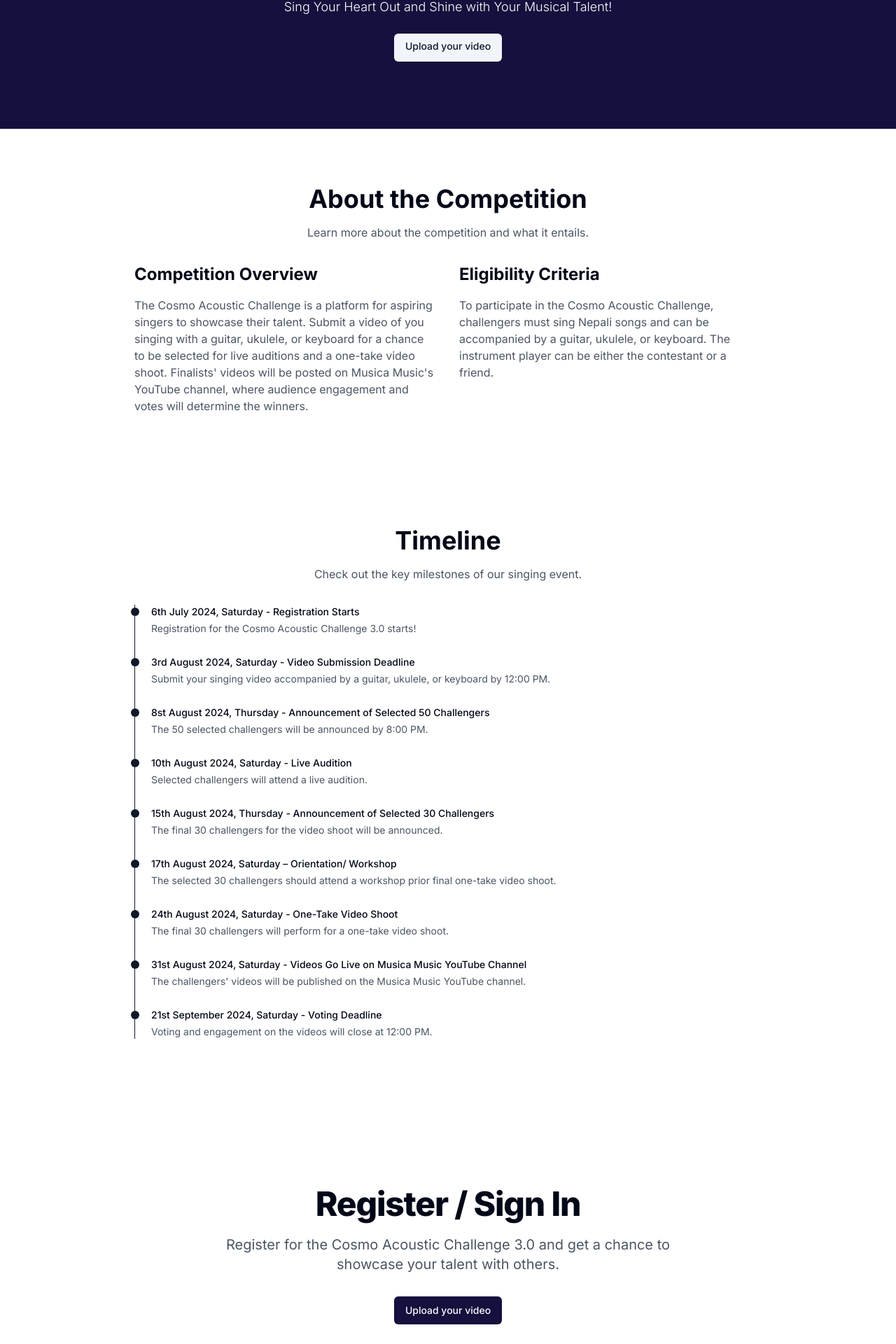
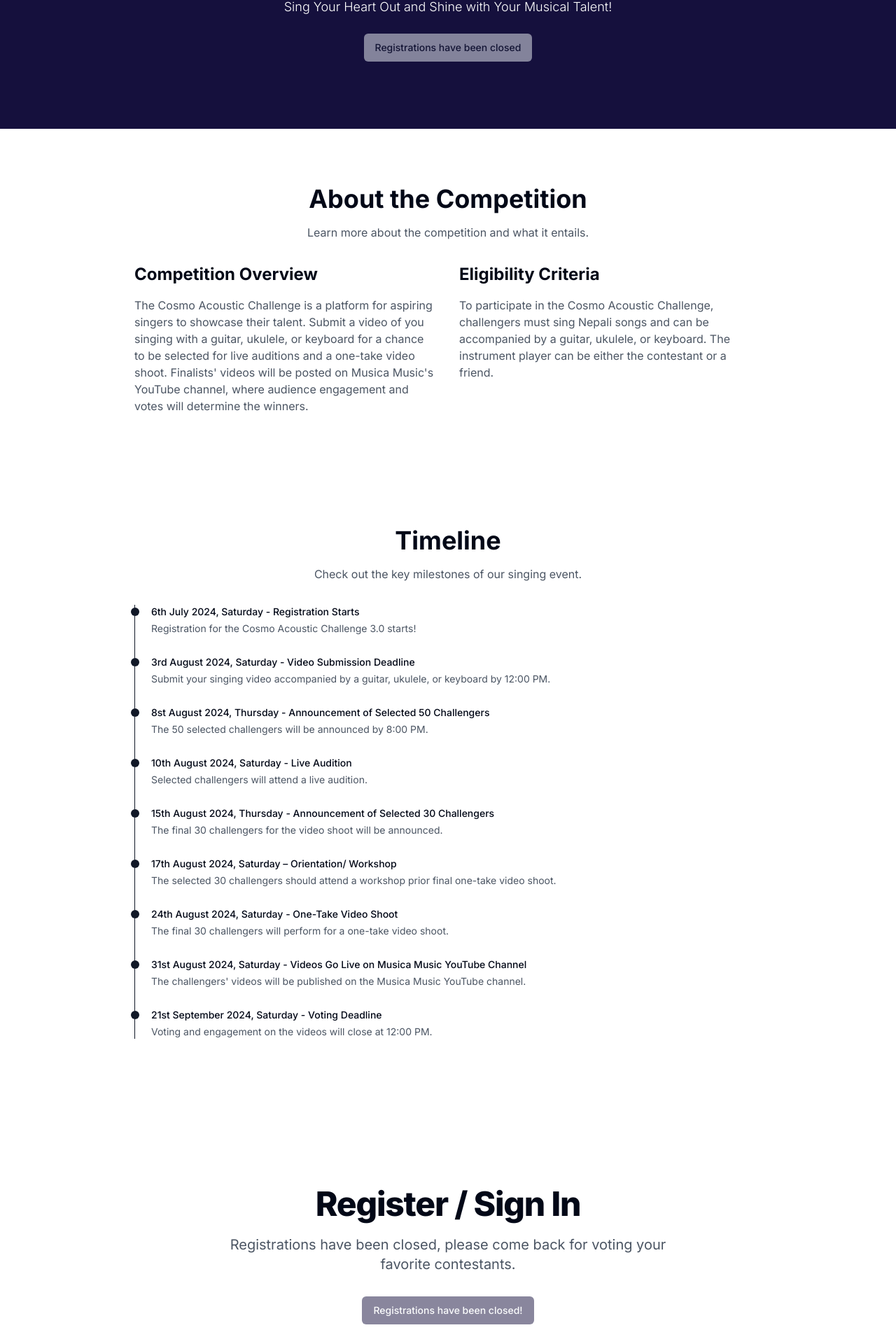
Before and after one commit to binamralamsal/singing-voting-app, a Next.js app: page / in a window 1280 px wide. Shown: the part 797-2717 px from the top of the page at 70% size. Built offline with nearby package versions, Linux system fonts and the light colour scheme; no server answers; the database is empty; sample sign-in values are in the browser's storage.

Commit message:
Registrations closed

```diff
--- a/src/app/(user)/page.tsx
+++ b/src/app/(user)/page.tsx
@@ -49,11 +49,7 @@ export default async function Home() {
           </p>
           <Button asChild className="mt-6 inline-block" variant="secondary">
             {session?.user ? (
-              <Button asChild>
-                <Link href="/profile/upload">
-                  {user?.fileURL ? "Edit" : "Upload"} your video
-                </Link>
-              </Button>
+              <Button disabled>Registrations have been closed</Button>
             ) : (
               <Link href="/#register">Register / Sign In</Link>
             )}
@@ -258,8 +254,8 @@ export default async function Home() {
               </div>
               <div className="mt-5 max-w-3xl">
                 <p className="text-xl text-gray-600">
-                  Register for the Cosmo Acoustic Challenge 3.0 and get a chance
-                  to showcase your talent with others.
+                  Registrations have been closed, please come back for voting
+                  your favorite contestants.
                 </p>
               </div>
               <div className="mt-8 gap-3 flex flex-wrap justify-center">
@@ -277,6 +273,7 @@ export default async function Home() {
                         variant="outline"
                         className="flex gap-1 w-full md:w-auto"
                         type="submit"
+                        disabled
                       >
                         <GoogleLogo className="h-5 w-5" /> Sign in with Google
                       </Button>
@@ -300,11 +297,7 @@ export default async function Home() {
                     </form> */}
                   </>
                 ) : (
-                  <Button asChild>
-                    <Link href="/profile/upload">
-                      {user?.fileURL ? "Edit" : "Upload"} your video
-                    </Link>
-                  </Button>
+                  <Button disabled>Registrations have been closed!</Button>
                 )}
               </div>
             </div>
--- a/src/components/registration-form.tsx
+++ b/src/components/registration-form.tsx
@@ -61,15 +61,7 @@ export function RegistrationForm(props: {
   const [isPending, startTransition] = useTransition();
 
   function onSubmit(values: z.infer<typeof clientProfileSchema>) {
-    startTransition(async () => {
-      await updateCurrentPerson(values);
-
-      toast.success(
-        "Your details updated successfully! You can now upload your video."
-      );
-    });
-
-    router.push("/profile/upload");
+    toast.error("Registrations have been closed!");
   }
 
   return (
@@ -79,7 +71,8 @@ export function RegistrationForm(props: {
           <CardHeader>
             <CardTitle>Profile</CardTitle>
             <CardDescription>
-              Please fill up your credentials below.
+              Registrations have been closed, so you can&apos;t update your
+              details.
             </CardDescription>
           </CardHeader>
           <CardContent className="space-y-8">
@@ -92,6 +85,7 @@ export function RegistrationForm(props: {
                 <Button
                   variant="outline"
                   className="h-6 w-6 p-0"
+                  type="button"
                   onClick={() => {
                     navigator.clipboard
                       .writeText(props.currentPerson.participantCode)
@@ -298,7 +292,7 @@ export function RegistrationForm(props: {
           </CardContent>
 
           <CardFooter className="border-t px-6 py-4">
-            <Button>Update</Button>
+            <Button disabled>Update</Button>
           </CardFooter>
         </Card>
       </form>
--- a/src/components/video-upload.tsx
+++ b/src/components/video-upload.tsx
@@ -85,7 +85,9 @@ export function BasicUploaderDemo({
         <CardFooter>
           <Dialog>
             <DialogTrigger asChild>
-              <Button variant="destructive">Remove Video</Button>
+              <Button variant="destructive" disabled>
+                Remove Video
+              </Button>
             </DialogTrigger>
             <DialogContent>
               <DialogHeader>
@@ -101,17 +103,7 @@ export function BasicUploaderDemo({
                 <DialogClose asChild>
                   <Button variant="outline">Close</Button>
                 </DialogClose>
-                <Button
-                  variant="destructive"
-                  onClick={async () => {
-                    toast.info("Deleting your video!");
-
-                    startTransition(async () => {
-                      await removeVideo();
-                      toast.success("Your video has been deleted");
-                    });
-                  }}
-                >
+                <Button variant="destructive" disabled>
                   Delete
                 </Button>
               </DialogFooter>
@@ -134,24 +126,11 @@ export function BasicUploaderDemo({
             </p>
           ) : (
             <>
-              <FileUploader
-                onUpload={handleUpload}
-                maxFiles={1}
-                accept={{
-                  "video/*": [
-                    ".mp4",
-                    ".webm",
-                    ".ogg",
-                    ".mov",
-                    ".avi",
-                    ".wmv",
-                    ".flv",
-                    ".mkv",
-                  ],
-                }}
-                progresses={progress}
-                estimatedSeconds={estimatedSeconds}
-              />
+              <div>
+                <strong className="size-4">
+                  Registrations have been closed!
+                </strong>
+              </div>
             </>
           )}
         </div>
```
Also changed, not shown: 1 other file (tests, documents, lock files or other folders).
